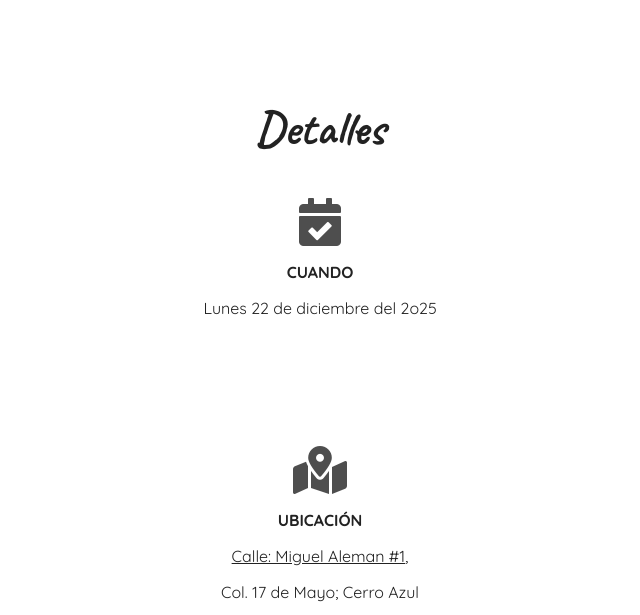
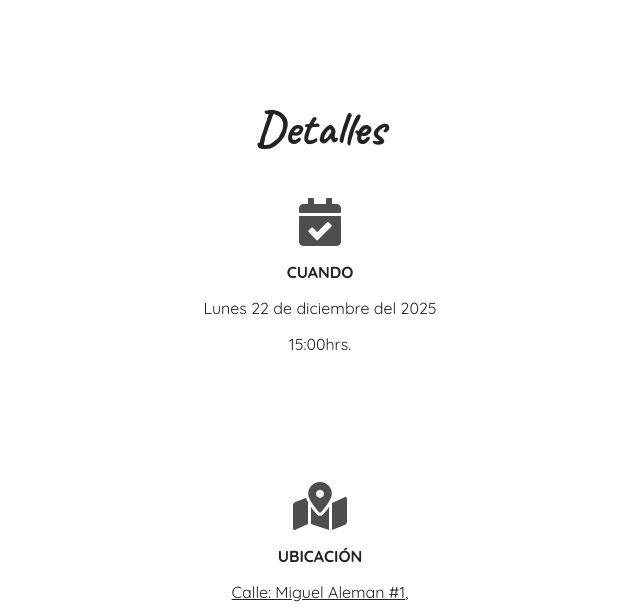
Before and after one commit to dcreate/xvrosa, a plain HTML site: page index.html in a window 1280 px wide. Shown: the part 3427-4042 px from the top of the page, without its empty margins (320-960 px from the left). Drawn offline with Linux system fonts and the light colour scheme; a web font is replaced by a local one.

Commit message:
Add files via upload

```diff
--- a/index.html
+++ b/index.html
@@ -44,7 +44,8 @@
       <div class="details">
         <i class="fas fa-calendar-check"></i>
         <h3 class="details-heading">Cuando</h3>
-        <p>Lunes 22 de diciembre del 2o25</p>
+        <p>Lunes 22 de diciembre del 2025</p>
+        <p>15:00hrs.</p>
 
       </div>
       <div class="details">
```
